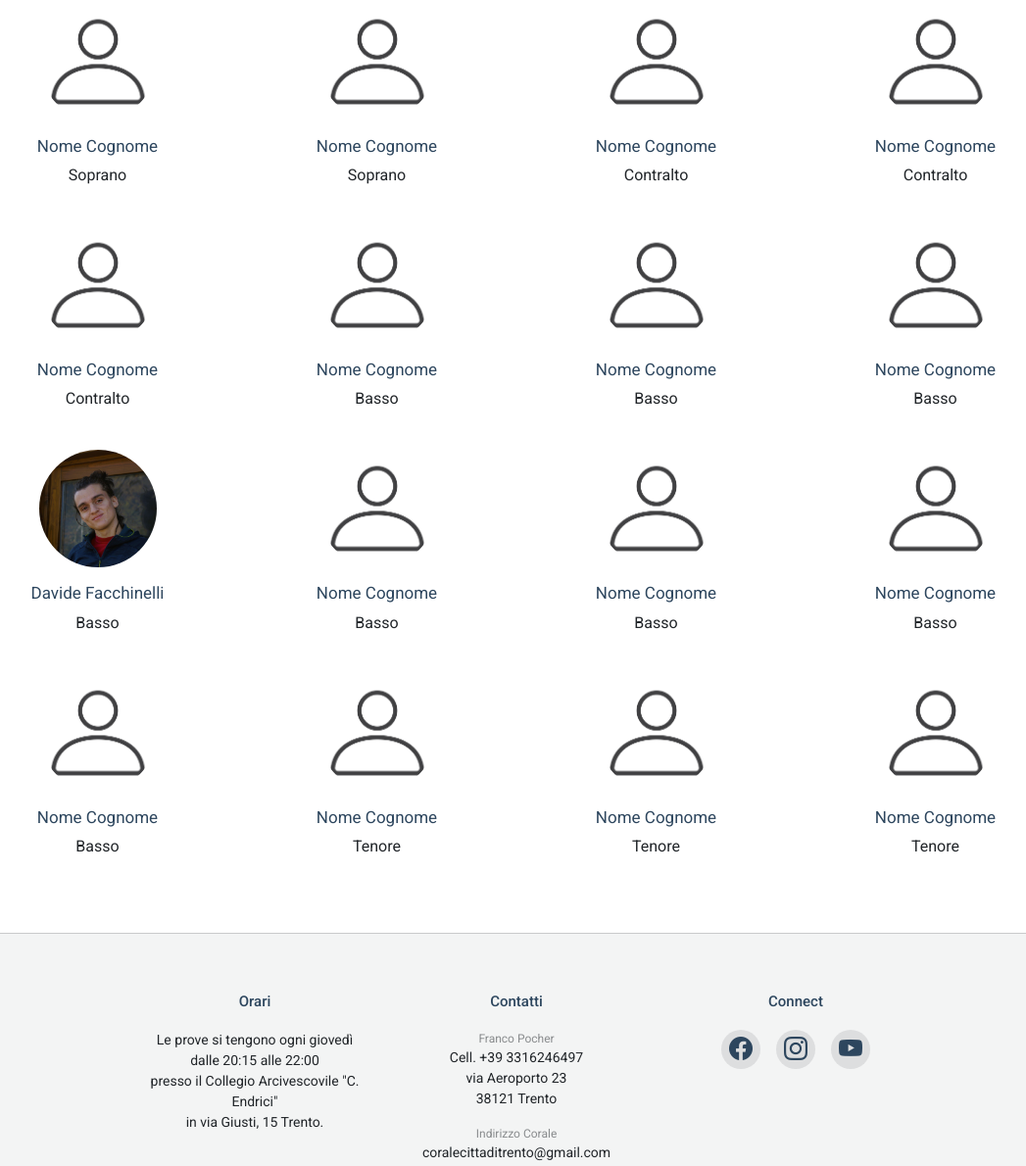
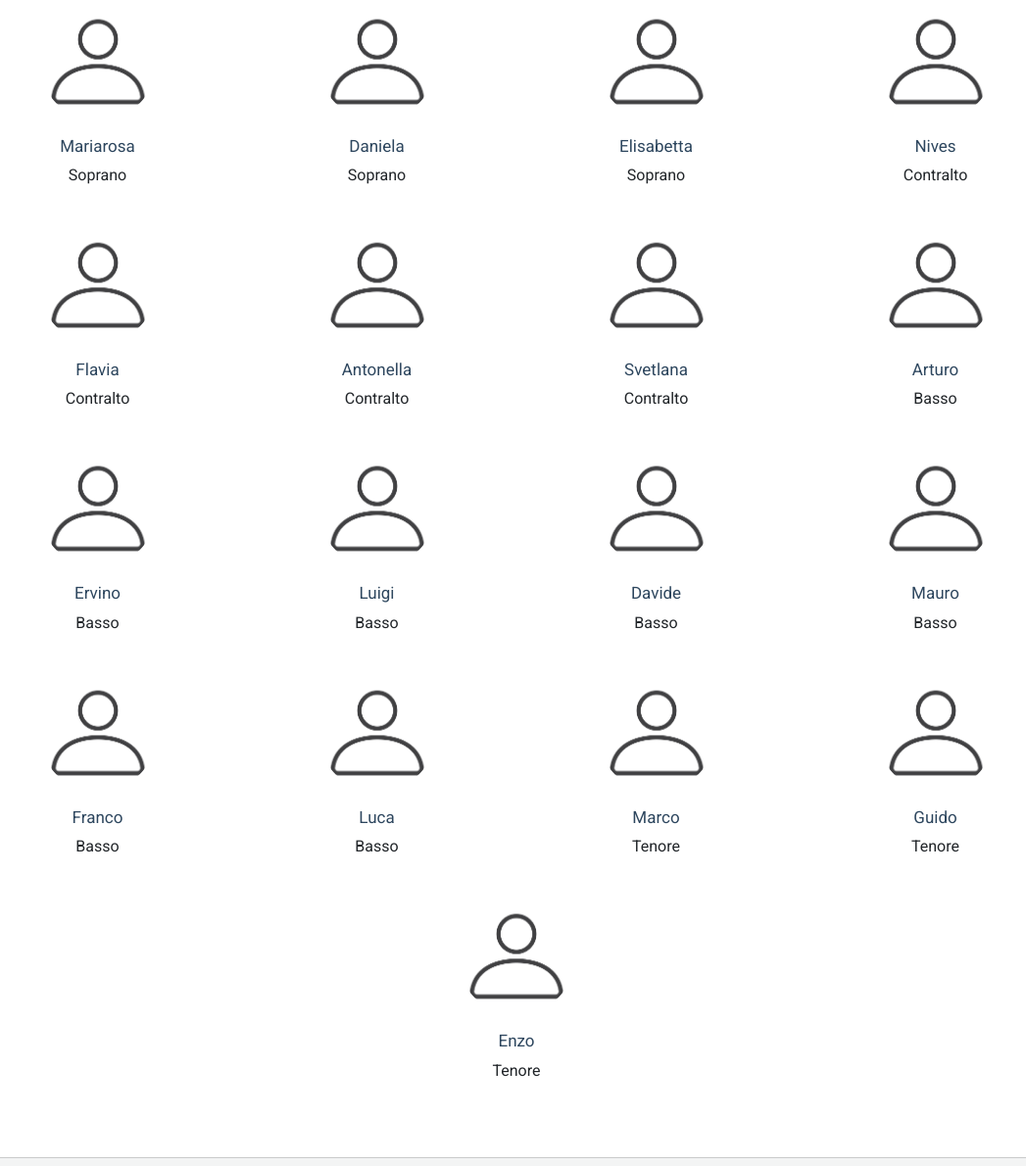
Before and after one commit to IGINOI/Choir_WebSite, a plain HTML site: page coristi.html in a window 1280 px wide. Shown: the part 557-1747 px from the top of the page at 98% size, without its empty margins (113-1160 px from the left). Drawn offline with Linux system fonts and the light colour scheme.

Commit message:
Con.
Chorists section modified: all names added and all picture removed

```diff
--- a/coristi.html
+++ b/coristi.html
@@ -91,10 +91,10 @@
           <div class="col-lg-3">
             <div class="services-item text-center" data-aos="fade-up">
               <div class="icon-box">
-                <img src="assets/img/componenti/Federico_Viola.png" alt="Federico Viola - Direttore" class="img-fluid rounded-circle mb-3" style="width: 140px; height: 140px; object-fit: cover;">
+                <img src="assets/img/componenti/icon.png" alt="Federico - Direttore" class="img-fluid rounded-circle mb-3" style="width: 140px; height: 140px; object-fit: cover;">
               </div>
               <div>
-                <h4>Federico Viola</h4>
+                <h4>Federico</h4>
                 <p>Direttore</p>
               </div>
             </div>
@@ -104,10 +104,10 @@
           <div class="col-lg-3">
             <div class="services-item text-center" data-aos="fade-up">
               <div class="icon-box">
-                <img src="assets/img/componenti/icon.png" alt="Marco Viola - Presidente" class="img-fluid rounded-circle mb-3" style="width: 140px; height: 140px; object-fit: cover;">
+                <img src="assets/img/componenti/icon.png" alt="Marco - Presidente" class="img-fluid rounded-circle mb-3" style="width: 140px; height: 140px; object-fit: cover;">
               </div>
               <div>
-                <h4>Marco Viola</h4>
+                <h4>Marco</h4>
                 <p>Presidente</p>
               </div>
             </div>
@@ -125,10 +125,10 @@
           <div class="col-lg-3">
             <div class="services-item text-center" data-aos="fade-up">
               <div class="icon-box">
-                <img src="assets/img/componenti/icon.png" alt="Presidente" class="img-fluid rounded-circle mb-3" style="width: 120px; height: 120px; object-fit: cover;">
+                <img src="assets/img/componenti/icon.png" alt="Mariarosa - Soprano" class="img-fluid rounded-circle mb-3" style="width: 120px; height: 120px; object-fit: cover;">
               </div>
               <div>
-                <h3>Nome Cognome</h3>
+                <h3>Mariarosa</h3>
                 <p>Soprano</p>
               </div>
             </div>
@@ -137,10 +137,22 @@
           <div class="col-lg-3">
             <div class="services-item text-center" data-aos="fade-up">
               <div class="icon-box">
-                <img src="assets/img/componenti/icon.png" alt="Presidente" class="img-fluid rounded-circle mb-3" style="width: 120px; height: 120px; object-fit: cover;">
+                <img src="assets/img/componenti/icon.png" alt="Daniela - Soprano" class="img-fluid rounded-circle mb-3" style="width: 120px; height: 120px; object-fit: cover;">
               </div>
               <div>
-                <h3>Nome Cognome</h3>
+                <h3>Daniela</h3>
+                <p>Soprano</p>
+              </div>
+            </div>
+          </div>
+
+          <div class="col-lg-3">
+            <div class="services-item text-center" data-aos="fade-up">
+              <div class="icon-box">
+                <img src="assets/img/componenti/icon.png" alt="Elisabetta - Soprano" class="img-fluid rounded-circle mb-3" style="width: 120px; height: 120px; object-fit: cover;">
+              </div>
+              <div>
+                <h3>Elisabetta</h3>
                 <p>Soprano</p>
               </div>
             </div>
@@ -150,10 +162,10 @@
           <div class="col-lg-3">
             <div class="services-item text-center" data-aos="fade-up">
               <div class="icon-box">
-                <img src="assets/img/componenti/icon.png" alt="Presidente" class="img-fluid rounded-circle mb-3" style="width: 120px; height: 120px; object-fit: cover;">
+                <img src="assets/img/componenti/icon.png" alt="Nives - Contralto" class="img-fluid rounded-circle mb-3" style="width: 120px; height: 120px; object-fit: cover;">
               </div>
               <div>
-                <h3>Nome Cognome</h3>
+                <h3>Nives</h3>
                 <p>Contralto</p>
               </div>
             </div>
@@ -162,10 +174,10 @@
           <div class="col-lg-3">
             <div class="services-item text-center" data-aos="fade-up">
               <div class="icon-box">
-                <img src="assets/img/componenti/icon.png" alt="Presidente" class="img-fluid rounded-circle mb-3" style="width: 120px; height: 120px; object-fit: cover;">
+                <img src="assets/img/componenti/icon.png" alt="Flavia - Contralto" class="img-fluid rounded-circle mb-3" style="width: 120px; height: 120px; object-fit: cover;">
               </div>
               <div>
-                <h3>Nome Cognome</h3>
+                <h3>Flavia</h3>
                 <p>Contralto</p>
               </div>
             </div>
@@ -174,10 +186,22 @@
           <div class="col-lg-3">
             <div class="services-item text-center" data-aos="fade-up">
               <div class="icon-box">
-                <img src="assets/img/componenti/icon.png" alt="Presidente" class="img-fluid rounded-circle mb-3" style="width: 120px; height: 120px; object-fit: cover;">
+                <img src="assets/img/componenti/icon.png" alt="Antonella - Contralto" class="img-fluid rounded-circle mb-3" style="width: 120px; height: 120px; object-fit: cover;">
               </div>
               <div>
-                <h3>Nome Cognome</h3>
+                <h3>Antonella</h3>
+                <p>Contralto</p>
+              </div>
+            </div>
+          </div>
+
+          <div class="col-lg-3">
+            <div class="services-item text-center" data-aos="fade-up">
+              <div class="icon-box">
+                <img src="assets/img/componenti/icon.png" alt="Svetlana - Contralto" class="img-fluid rounded-circle mb-3" style="width: 120px; height: 120px; object-fit: cover;">
+              </div>
+              <div>
+                <h3>Svetlana</h3>
                 <p>Contralto</p>
               </div>
             </div>
@@ -187,10 +211,10 @@
           <div class="col-lg-3">
             <div class="services-item text-center" data-aos="fade-up">
               <div class="icon-box">
-                <img src="assets/img/componenti/icon.png" alt="Presidente" class="img-fluid rounded-circle mb-3" style="width: 120px; height: 120px; object-fit: cover;">
+                <img src="assets/img/componenti/icon.png" alt="Arturo - Basso" class="img-fluid rounded-circle mb-3" style="width: 120px; height: 120px; object-fit: cover;">
               </div>
               <div>
-                <h3>Nome Cognome</h3>
+                <h3>Arturo</h3>
                 <p>Basso</p>
               </div>
             </div>
@@ -199,10 +223,10 @@
           <div class="col-lg-3">
             <div class="services-item text-center" data-aos="fade-up">
               <div class="icon-box">
-                <img src="assets/img/componenti/icon.png" alt="Presidente" class="img-fluid rounded-circle mb-3" style="width: 120px; height: 120px; object-fit: cover;">
+                <img src="assets/img/componenti/icon.png" alt="Ervino - Basso" class="img-fluid rounded-circle mb-3" style="width: 120px; height: 120px; object-fit: cover;">
               </div>
               <div>
-                <h3>Nome Cognome</h3>
+                <h3>Ervino</h3>
                 <p>Basso</p>
               </div>
             </div>
@@ -211,10 +235,10 @@
           <div class="col-lg-3">
             <div class="services-item text-center" data-aos="fade-up">
               <div class="icon-box">
-                <img src="assets/img/componenti/icon.png" alt="Presidente" class="img-fluid rounded-circle mb-3" style="width: 120px; height: 120px; object-fit: cover;">
+                <img src="assets/img/componenti/icon.png" alt="Luigi - Basso" class="img-fluid rounded-circle mb-3" style="width: 120px; height: 120px; object-fit: cover;">
               </div>
               <div>
-                <h3>Nome Cognome</h3>
+                <h3>Luigi</h3>
                 <p>Basso</p>
               </div>
             </div>
@@ -223,10 +247,10 @@
           <div class="col-lg-3">
             <div class="services-item text-center" data-aos="fade-up">
               <div class="icon-box">
-                <img src="assets/img/componenti/Davide_Facchinelli.jpg" alt="Presidente" class="img-fluid rounded-circle mb-3" style="width: 120px; height: 120px; object-fit: cover;">
+                <img src="assets/img/componenti/icon.png" alt="Davide - Basso" class="img-fluid rounded-circle mb-3" style="width: 120px; height: 120px; object-fit: cover;">
               </div>
               <div>
-                <h3>Davide Facchinelli</h3>
+                <h3>Davide</h3>
                 <p>Basso</p>
               </div>
             </div>
@@ -235,10 +259,10 @@
           <div class="col-lg-3">
             <div class="services-item text-center" data-aos="fade-up">
               <div class="icon-box">
-                <img src="assets/img/componenti/icon.png" alt="Presidente" class="img-fluid rounded-circle mb-3" style="width: 120px; height: 120px; object-fit: cover;">
+                <img src="assets/img/componenti/icon.png" alt="Mauro - Basso" class="img-fluid rounded-circle mb-3" style="width: 120px; height: 120px; object-fit: cover;">
               </div>
               <div>
-                <h3>Nome Cognome</h3>
+                <h3>Mauro</h3>
                 <p>Basso</p>
               </div>
             </div>
@@ -247,10 +271,10 @@
           <div class="col-lg-3">
             <div class="services-item text-center" data-aos="fade-up">
               <div class="icon-box">
-                <img src="assets/img/componenti/icon.png" alt="Presidente" class="img-fluid rounded-circle mb-3" style="width: 120px; height: 120px; object-fit: cover;">
+                <img src="assets/img/componenti/icon.png" alt="Franco - Basso" class="img-fluid rounded-circle mb-3" style="width: 120px; height: 120px; object-fit: cover;">
               </div>
               <div>
-                <h3>Nome Cognome</h3>
+                <h3>Franco</h3>
                 <p>Basso</p>
               </div>
             </div>
@@ -259,22 +283,10 @@
           <div class="col-lg-3">
             <div class="services-item text-center" data-aos="fade-up">
               <div class="icon-box">
-                <img src="assets/img/componenti/icon.png" alt="Presidente" class="img-fluid rounded-circle mb-3" style="width: 120px; height: 120px; object-fit: cover;">
+                <img src="assets/img/componenti/icon.png" alt="Luca - Basso" class="img-fluid rounded-circle mb-3" style="width: 120px; height: 120px; object-fit: cover;">
               </div>
               <div>
-                <h3>Nome Cognome</h3>
-                <p>Basso</p>
-              </div>
-            </div>
-          </div>
-
-          <div class="col-lg-3">
-            <div class="services-item text-center" data-aos="fade-up">
-              <div class="icon-box">
-                <img src="assets/img/componenti/icon.png" alt="Presidente" class="img-fluid rounded-circle mb-3" style="width: 120px; height: 120px; object-fit: cover;">
-              </div>
-              <div>
-                <h3>Nome Cognome</h3>
+                <h3>Luca</h3>
                 <p>Basso</p>
               </div>
             </div>
@@ -284,10 +296,10 @@
           <div class="col-lg-3">
             <div class="services-item text-center" data-aos="fade-up">
               <div class="icon-box">
-                <img src="assets/img/componenti/icon.png" alt="Presidente" class="img-fluid rounded-circle mb-3" style="width: 120px; height: 120px; object-fit: cover;">
+                <img src="assets/img/componenti/icon.png" alt="Marco - Tenore" class="img-fluid rounded-circle mb-3" style="width: 120px; height: 120px; object-fit: cover;">
               </div>
               <div>
-                <h3>Nome Cognome</h3>
+                <h3>Marco</h3>
                 <p>Tenore</p>
               </div>
             </div>
@@ -296,10 +308,10 @@
           <div class="col-lg-3">
             <div class="services-item text-center" data-aos="fade-up">
               <div class="icon-box">
-                <img src="assets/img/componenti/icon.png" alt="Presidente" class="img-fluid rounded-circle mb-3" style="width: 120px; height: 120px; object-fit: cover;">
+                <img src="assets/img/componenti/icon.png" alt="Guido - Tenore" class="img-fluid rounded-circle mb-3" style="width: 120px; height: 120px; object-fit: cover;">
               </div>
               <div>
-                <h3>Nome Cognome</h3>
+                <h3>Guido</h3>
                 <p>Tenore</p>
               </div>
             </div>
@@ -308,10 +320,10 @@
           <div class="col-lg-3">
             <div class="services-item text-center" data-aos="fade-up">
               <div class="icon-box">
-                <img src="assets/img/componenti/icon.png" alt="Presidente" class="img-fluid rounded-circle mb-3" style="width: 120px; height: 120px; object-fit: cover;">
+                <img src="assets/img/componenti/icon.png" alt="Enzo - Tenore" class="img-fluid rounded-circle mb-3" style="width: 120px; height: 120px; object-fit: cover;">
               </div>
               <div>
-                <h3>Nome Cognome</h3>
+                <h3>Enzo</h3>
                 <p>Tenore</p>
               </div>
             </div>
```
Also changed, not shown: index.html (+3 -3 lines), Readme.txt (deleted).
